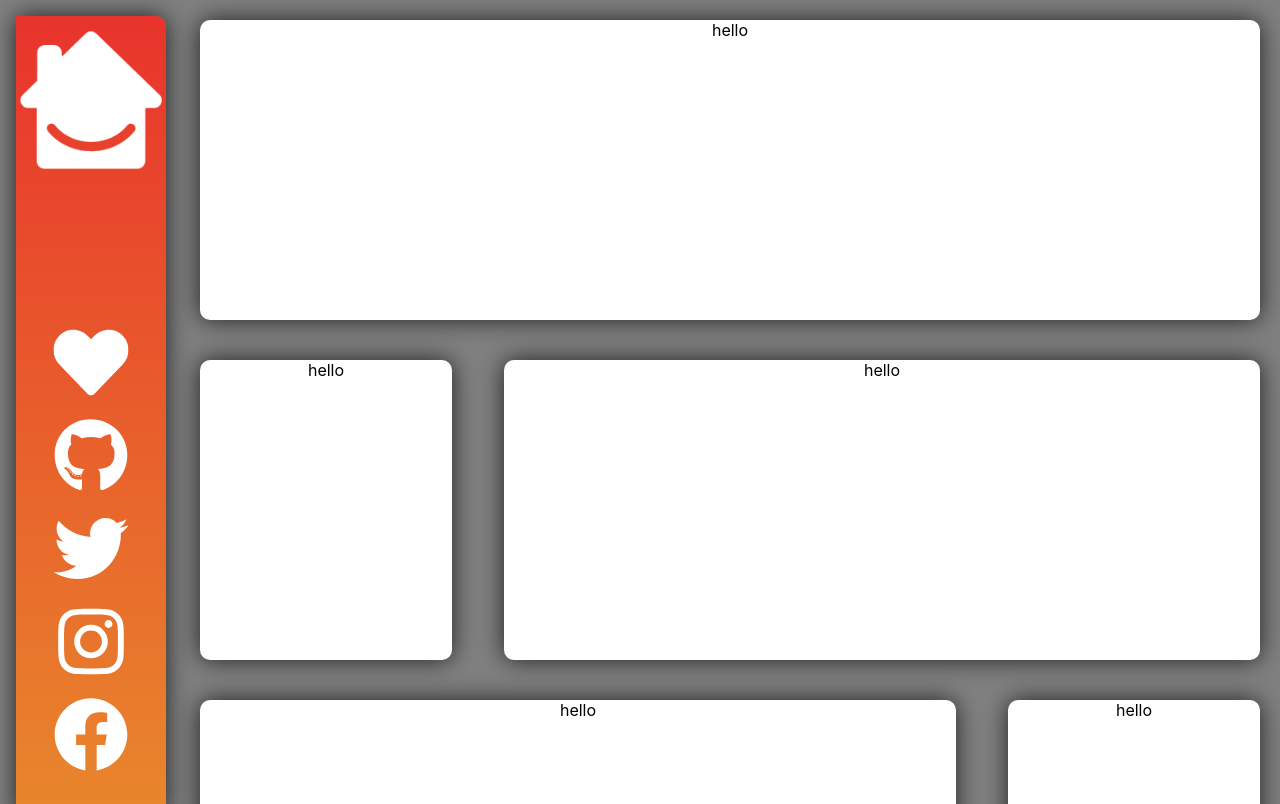
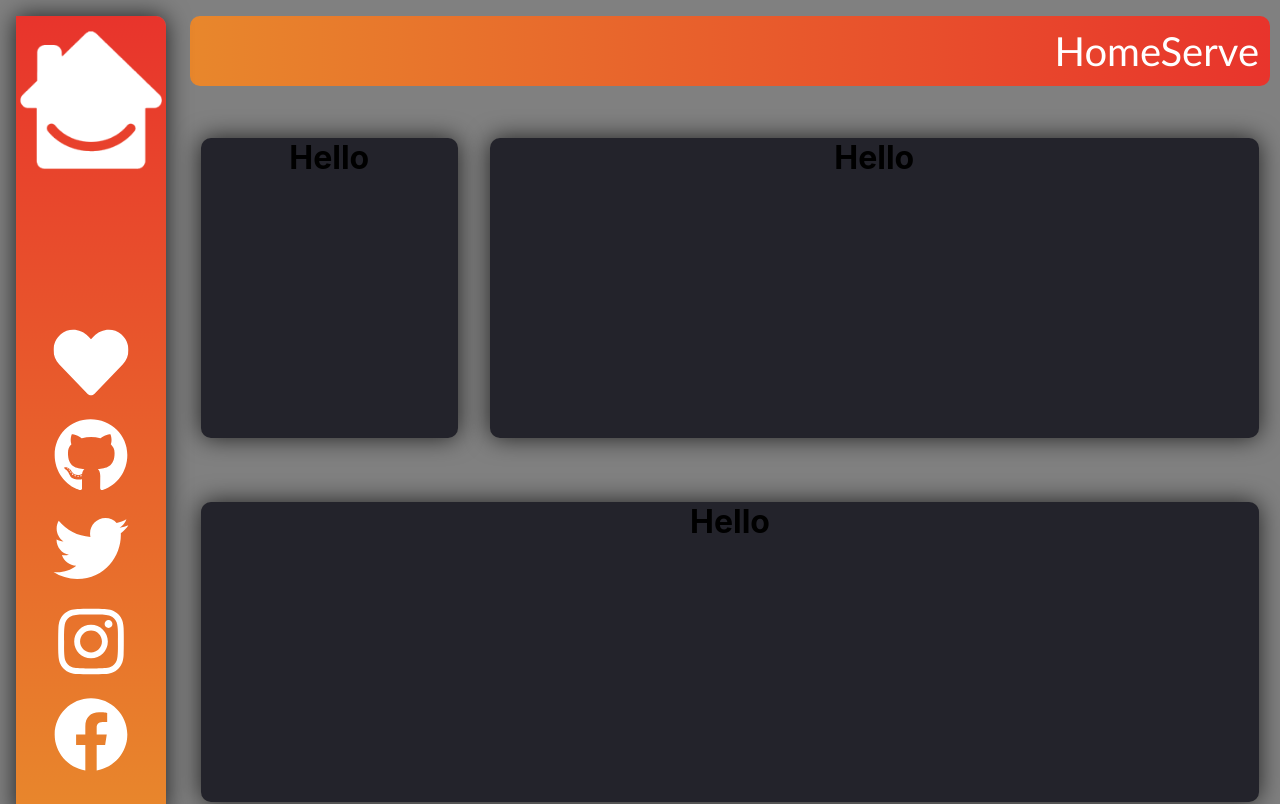
Before and after one commit to TheNameIsMatt/LearnReact-Website, a React (Create React App) app in the folder my-app/: page / in a window 1280 px wide. Shown: the top 804 px of the page. Built offline with nearby package versions, Linux system fonts and the light colour scheme.

Commit message:
updated cards

```diff
--- a/my-app/src/App.css
+++ b/my-app/src/App.css
@@ -1,4 +1,5 @@
 .pagewrapper {
+  align-items: center;
   text-align: center;
   display: grid;
   grid-template-columns: 180px;
@@ -8,6 +9,17 @@
   column-gap: 0px;
   width: 100%;
 }
+.pagewrapper > :nth-child(2) {
+  margin-top: 1rem;
+  background-image: linear-gradient(to left, #e8342c,#e8872c);
+}
+
+.homeservetext {
+  font-size: 40px;
+  color: white;
+  float:right;
+  font-family: "museo-sans-rounded-700","Trebuchet MS",Arial,sans-serif;
+}
 
 .one {
   grid-column: 1 / 1;
@@ -15,30 +27,24 @@
   margin: 0;
 
 }
-.maininfocolumn{
+
+.maininfoparent {
   grid-column: 2 / 2;
-  flex-wrap: wrap;
-  display: flex;
   margin: 10px;
+  border-radius: 10px;
+  padding: 1%;
 }
 
 .twentyeightygrid {
-  display: flex;
-  min-height:100px;
-  width: 100%;
+  display: grid;
+  grid-template-columns: 0.25fr 0.75fr;
+  grid-auto-rows: column;
+  min-height: 100px;
+  width: inherit;
   gap: 2em;
 
 }
 
-.twenty {
-width:25%;
-height: inherit;
-margin-right: 20px;
+.twentyeightychild {
+  position: relative;
 }
-
-.eighty{
-display: inline-block;
-width:75%;
-height: inherit;
-margin-right: 20px;
-}
--- a/my-app/src/App.js
+++ b/my-app/src/App.js
@@ -3,27 +3,23 @@ import Sidebar_Home from "./Components/Sidebar_Home";
 //import { IconName } from "react-icons/fa";
 import MainCards from "./Components/MainCards";
 import './App.css';
+import './Components/Utilities/Utilities.css';
 
 function App() {
   return (
     <div className="pagewrapper">
       <div className="one"><Sidebar_Home></Sidebar_Home></div>
 
-      <div className="maininfocolumn"><MainCards></MainCards></div>
-      <div className="maininfocolumn">
+      <div className="maininfoparent">
+        <div className="homeservetext">HomeServe</div>
+      </div>
+      <div className="maininfoparent">
         <div className="twentyeightygrid">
-          <div className="twenty"><MainCards></MainCards></div>
-          <div className="eighty"><MainCards></MainCards></div>
+          <div className="twentyeightychild"><MainCards></MainCards></div>
+          <div className="twentyeightychild"><MainCards></MainCards></div>
         </div>
       </div>
-      <div className="maininfocolumn">
-        <div className="twentyeightygrid">
-          <div className="eighty"><MainCards></MainCards></div>
-          <div className="twenty"><MainCards></MainCards></div>
-        </div>
-      </div>
-
-      <div className="maininfocolumn"><MainCards></MainCards></div>
+      <div className="maininfoparent"><MainCards></MainCards></div>
 
     </div>
   );
--- a/my-app/src/Components/MainCards.css
+++ b/my-app/src/Components/MainCards.css
@@ -1,10 +1,7 @@
 .maincolumn{
 
-    background-color: white;
+    background-color: #23232b;
     border-radius: 10px;
     width: 100%;
     height: 300px;
-    position: relative;
-    margin: 10px;
-
 }
--- a/my-app/src/Components/MainCards.js
+++ b/my-app/src/Components/MainCards.js
@@ -2,11 +2,14 @@ import './MainCards.css';
 import './Utilities/Utilities.css';
 import React from 'react';
 
-const MainCards = () => {
+function MainCards(props) {
     return (
         <>
-            <div className='maincolumn card'>hello</div>
-
+            <div className='maincolumn card'>
+                <h1>
+                    Hello {props.name}
+                </h1>
+            </div>
 
         </>
     );
--- a/my-app/src/Components/Utilities/Utilities.css
+++ b/my-app/src/Components/Utilities/Utilities.css
@@ -16,7 +16,3 @@
 .card{
     box-shadow: 0 0 25px rgba(0, 0, 0, 0.75);
 }
-
-.max-width{
-    max-width: 100%;
-}
```
